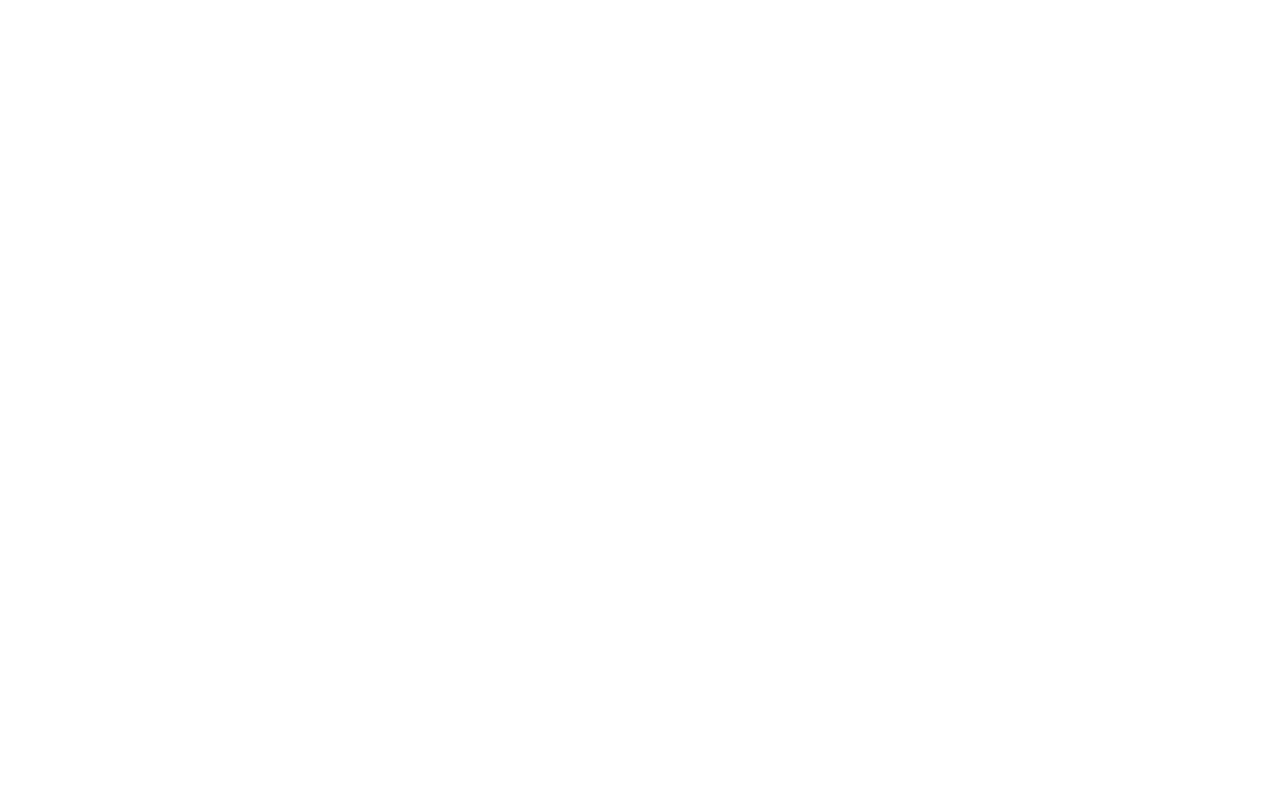
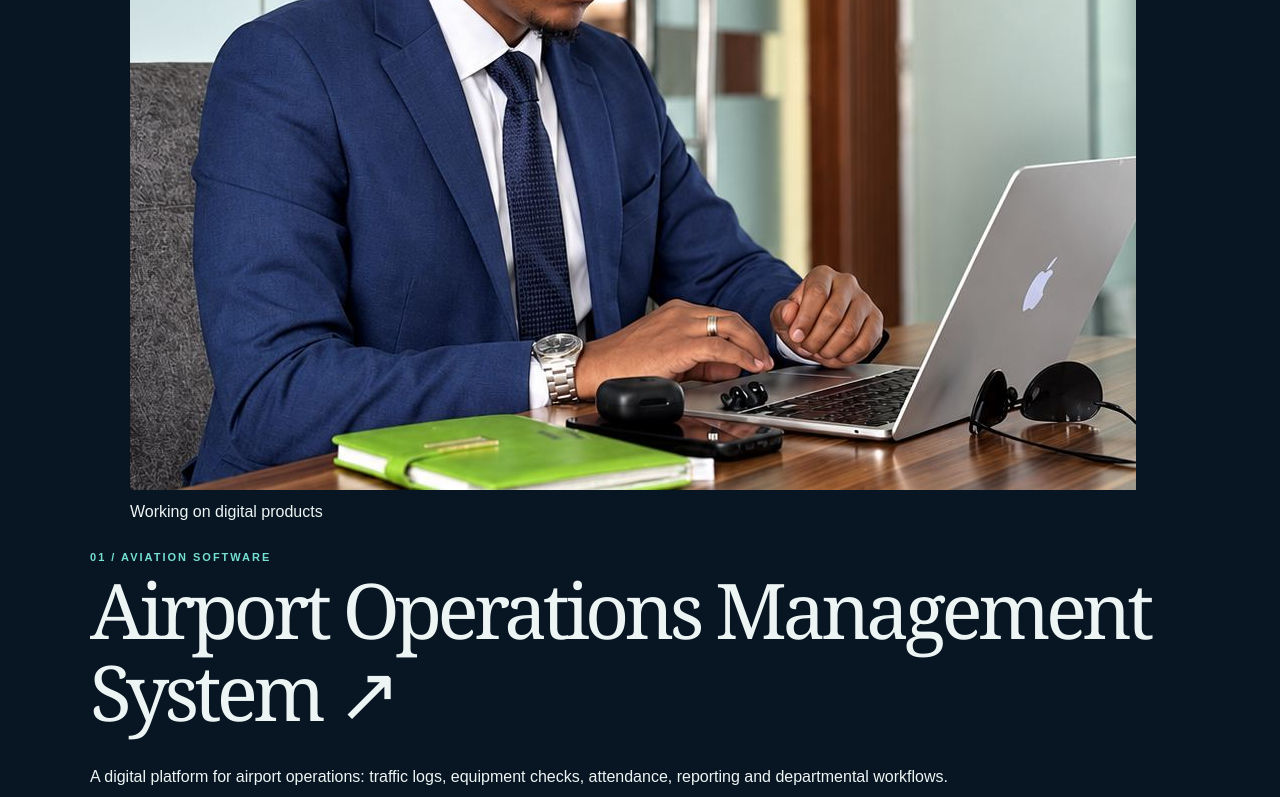
Before and after one commit to MohAmiin/MohAmiin.github.io, a Next.js app in the folder site/: page /projects in a window 1280 px wide. Before the commit this address had no page. Shown: the part 500-1297 px from the top of the page. Before the commit the page ends 800 px from the top, so only its background shows below. Built offline with nearby package versions, Linux system fonts and the light colour scheme.

Commit message:
Add multipage portfolio: site/app/projects/page.tsx

```diff
--- /dev/null
+++ b/site/app/projects/page.tsx
@@ -0,0 +1,4 @@
+import Link from 'next/link';import type { Metadata } from 'next';
+export const metadata:Metadata={title:'Projects | Mohamed Amiin'};
+const projects=[{name:'Airport Operations Management System',tag:'AVIATION SOFTWARE',desc:'A digital platform for airport operations: traffic logs, equipment checks, attendance, reporting and departmental workflows.',status:'In development',href:'/projects/aoms'},{name:'Jareeye Moto Delivery',tag:'DELIVERY PLATFORM',desc:'A mobile platform connecting customers with approved nearby riders in Hargeisa.',status:'Pilot / staging',href:'/projects/jareeye'},{name:'Websites & business tools',tag:'WEB DEVELOPMENT',desc:'Practical digital services, responsive sites and workflow tools for organisations.',status:'Selected work',href:'/contact'}];
+export default function Projects(){return <main className="container detail-page"><p className="eyebrow">03 / PROJECTS</p><h1 className="detail-title">What I <em>build.</em></h1><p className="detail-lead">Projects born from operational needs, local problems and a desire to make software useful.</p><figure className="wide-photo"><img src="/images/working.jpg" alt="Mohamed Amiin developing software at a laptop"/><figcaption>Working on digital products</figcaption></figure><div className="project-list">{projects.map((p,i)=><Link className="project-link" href={p.href} key={p.name}><span className="item-date">0{i+1} / {p.tag}</span><h2>{p.name} ↗</h2><p>{p.desc}</p><span className="status">{p.status}</span></Link>)}</div></main>}
```
